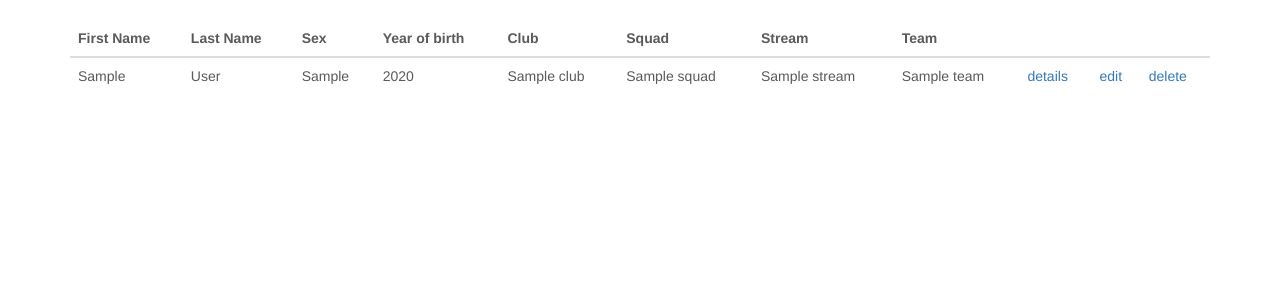
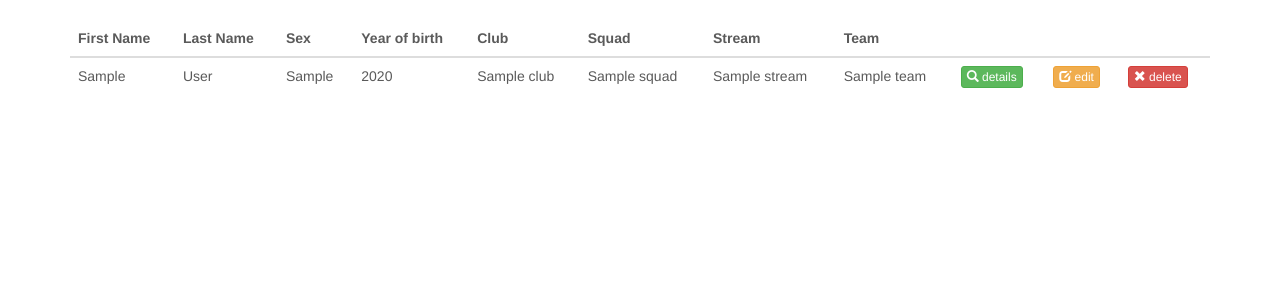
Before and after one commit to saechtner/turn-events, a Django app: template Turnauswertung-py3/gymnastics/templates/gymnastics/athletes/index.html in a window 1280 px wide. Shown: the part 71-371 px from the top of the page. Run offline with Django 3.2, Linux system fonts and the light colour scheme; the template is opened without the code that fills it: most values are stand-ins (such as "Sample title", 1, 10 or a date in 2020); data that the repository does not hold is empty; some libraries are stand-ins or nearby versions.

Commit message:
glyphicons for athletes.index

```diff
--- a/Turnauswertung-py3/gymnastics/templates/gymnastics/athletes/index.html
+++ b/Turnauswertung-py3/gymnastics/templates/gymnastics/athletes/index.html
@@ -30,9 +30,12 @@
               <td>{{ athlete.squad }}</td>
               <td>{{ athlete.stream }}</td>
               <td>{{ athlete.team }}</td>
-              <td><a href="{% url 'athletes.detail' athlete.id %}">details</a></td>
+              <!-- <td><a href="{% url 'athletes.detail' athlete.id %}">details</a></td>
               <td><a href="{% url 'athletes.edit' athlete.id %}">edit</a></td>
-              <td><a href="{% url 'athletes.delete' athlete.id %}">delete</a></td>
+              <td><a href="{% url 'athletes.delete' athlete.id %}">delete</a></td> -->
+              <td><a  type="button" class="btn btn-xs btn-success"href="{% url 'athletes.detail' athlete.id %}"><span class="glyphicon glyphicon-search"></span> details</a></td>
+              <td><a  type="button" class="btn btn-xs btn-warning"href="{% url 'athletes.edit' athlete.id %}"><span class="glyphicon glyphicon-edit"></span> edit</a></td>
+              <td><a  type="button" class="btn btn-xs btn-danger"href="{% url 'athletes.delete' athlete.id %}"><span class="glyphicon glyphicon-remove"></span> delete</a></td>
             </tr>
           {% endfor %}
         </tbody>
```
